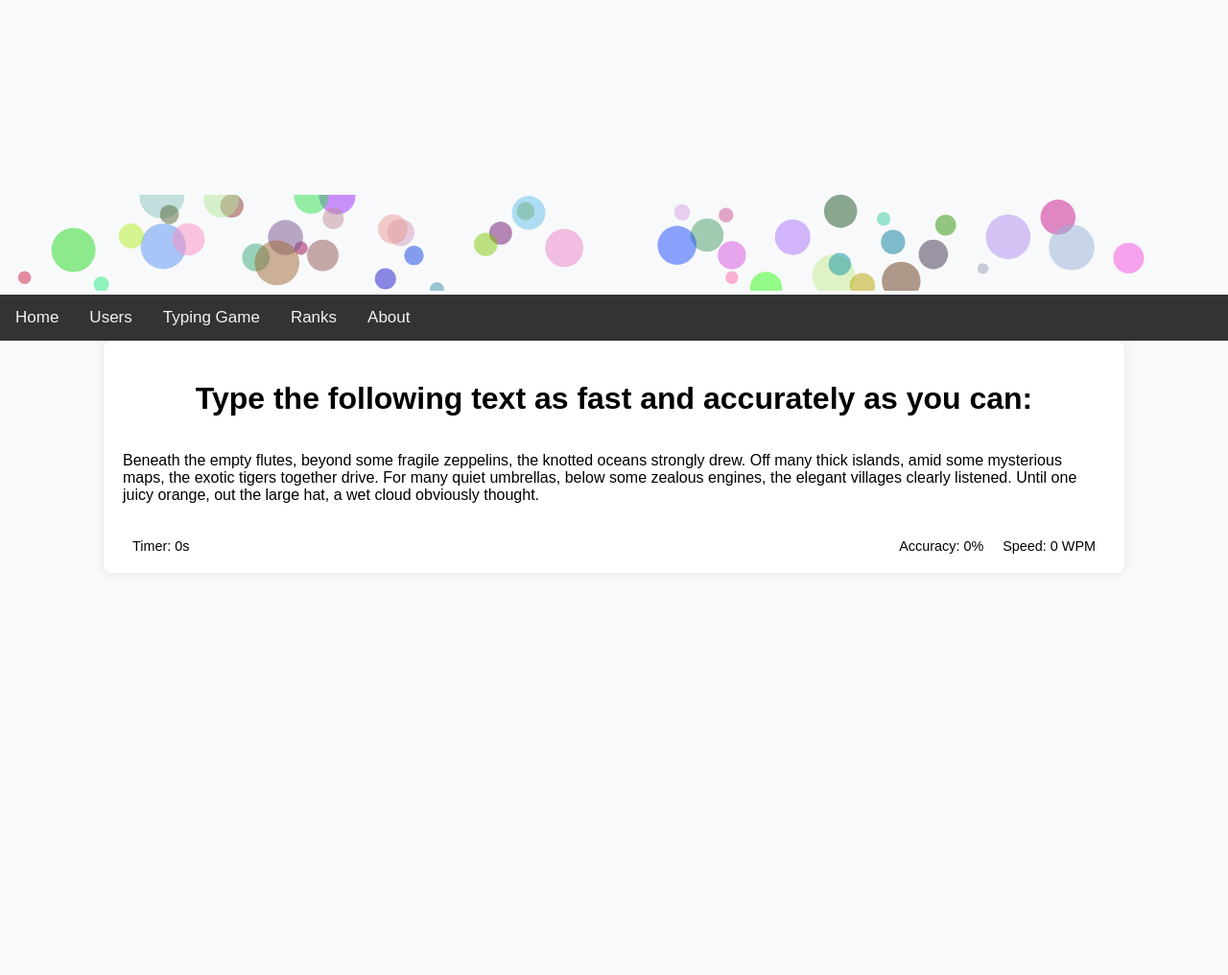
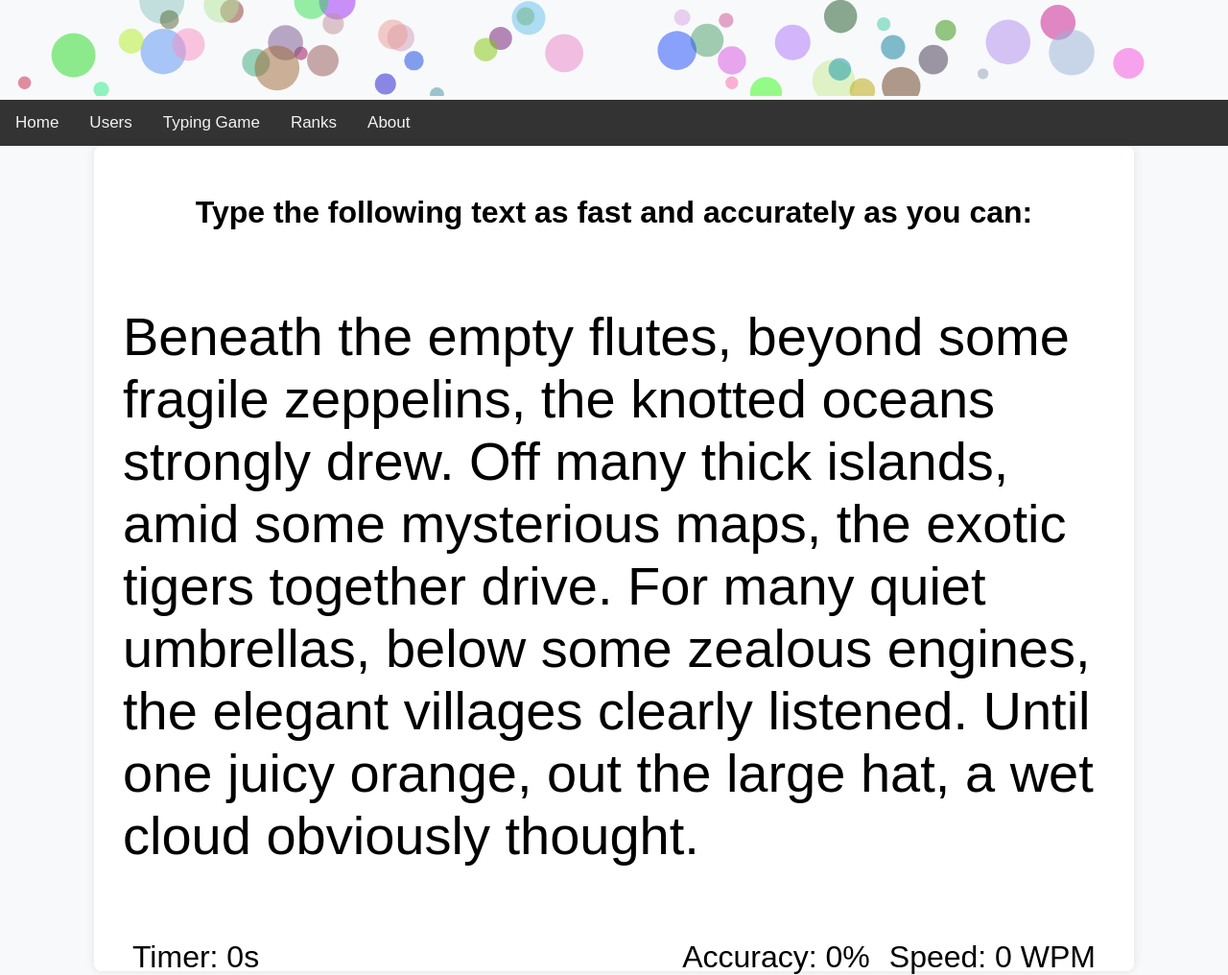
Before and after one commit to speedtypecrew/typing-tutor, a Django app: page /typing/ in a window 1280 px wide. Shown: the whole page at 96% size. Before the commit the page ends 577 px from the top, so only its background shows below. Run offline with Django 5.2, Linux system fonts and the light colour scheme.

Commit message:
css for typingpage

```diff
--- a/typing_tutor_django_site/users/templates/practice/typing_test.html
+++ b/typing_tutor_django_site/users/templates/practice/typing_test.html
@@ -14,7 +14,6 @@
             flex-direction: column;
             align-items: center;
             justify-content: center;
-            min-height: 100vh;
             margin: 0;
             font-family: Arial, sans-serif;
             background-color: #f8f9fa;
@@ -24,13 +23,15 @@
             display: flex;
             flex-direction: column;
             align-items: center;
-            justify-content: center;
+            justify-content: flex-start;
             width: 80%;
             max-width: 1800px;
+            height: 800px;
             background: white;
-            padding: 20px;
+            padding: 30px;
             border-radius: 8px;
             box-shadow: 0 0 10px rgba(0, 0, 0, 0.1);
+            font-size: 1em;
         }
 
         .stats {
@@ -39,7 +40,7 @@
             justify-content: space-between;
             width: 100%;
             margin-top: 20px;
-            font-size: 0.9em;
+            font-size: 2em;
         }
 
         .stats div {
@@ -51,6 +52,7 @@
             white-space: normal;
             word-wrap: break-word;
             width: 100%;
+            font-size: 3.5em;
         }
 
         #timer {
```
Also changed, not shown: typing_tutor_django_site/users/static/users/styles.css (+0 -18 lines).
